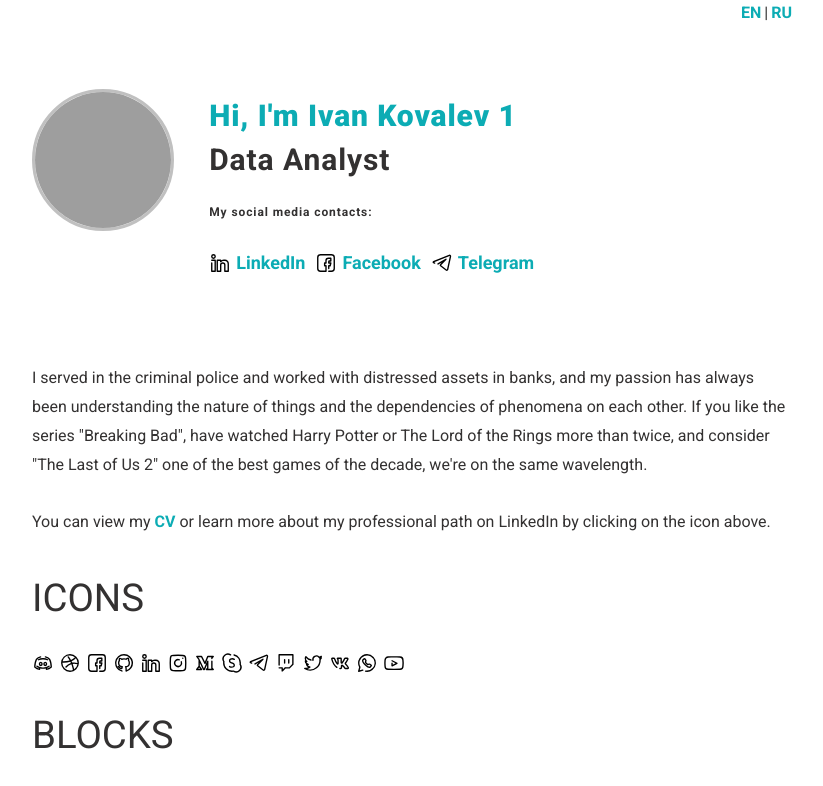
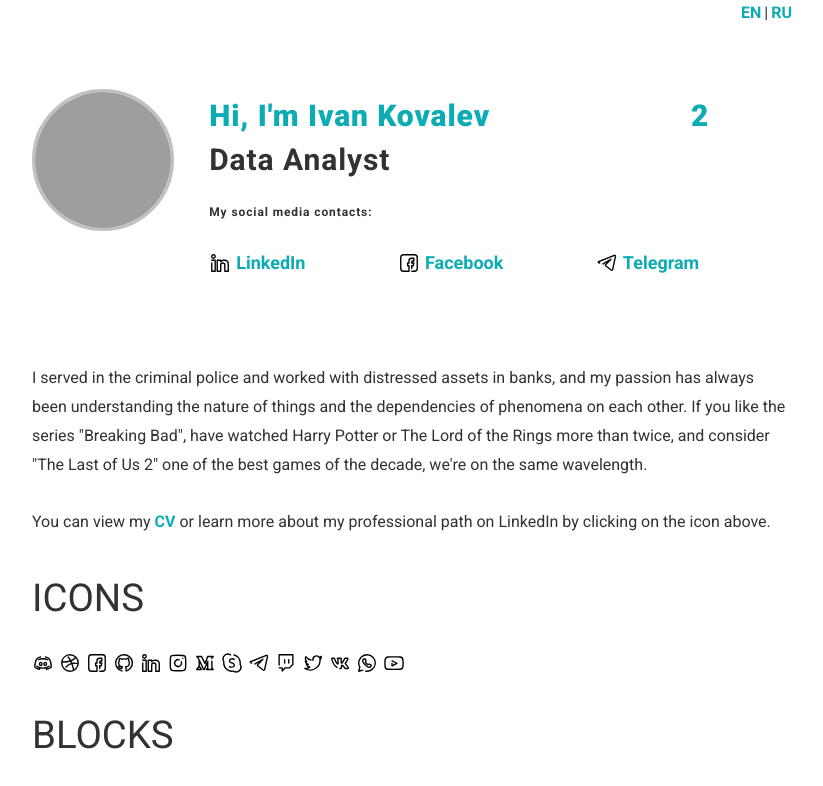
Before and after one commit to IVKovalev/ivkovalev.github.io, a plain HTML site: page index.html in a window 1280 px wide. Shown: the top 786 px of the page, without its empty margins (228-1051 px from the left). Drawn offline with Linux system fonts and the light colour scheme; grey boxes are pictures that could not be loaded.

Commit message:
Update index.html

```diff
--- a/index.html
+++ b/index.html
@@ -21,7 +21,7 @@
                 <img class="content__hello-img" src="assets/img/avatar.png" alt="Avatar">
                 <div class="content__hello-text">
                     <span class="content__name">
-                        <a href="/"> Hi, I'm Ivan Kovalev                                             1</a>
+                        <a href="/"> Hi, I'm Ivan Kovalev&nbsp&nbsp&nbsp&nbsp&nbsp&nbsp&nbsp&nbsp&nbsp&nbsp&nbsp&nbsp&nbsp&nbsp&nbsp&nbsp&nbsp&nbsp&nbsp&nbsp&nbsp&nbsp&nbsp&nbsp2</a>
                     </span>
                     <span class="content__description">
                         <br/>Data Analyst<br/>
```
